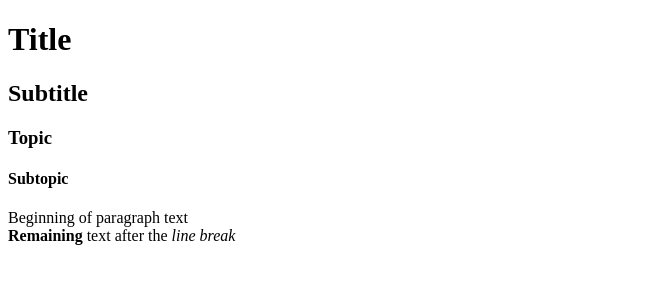
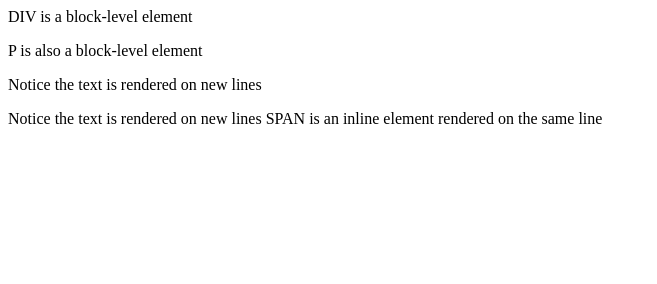
Before and after one commit to MaGo1024/Introduction-to-Html-and-JavaScript, a plain HTML site: page index.html in a window 1280 px wide. Shown: the whole page, without its empty margins (0-657 px from the left). Drawn offline with Linux system fonts and the light colour scheme.

Commit message:
Third update

```diff
--- a/index.html
+++ b/index.html
@@ -4,14 +4,20 @@
     <title>HTML Page</title>
 </head>
 <body>
-    <h1>Title</h1>
-    <h2>Subtitle</h2>
-    <h3>Topic</h3>
-    <h4>Subtopic</h4>
+    <div>
+        DIV is a block-level element
     <p>
-        Beginning of paragraph text
-        <br />
-        <strong>Remaining</strong> text after the <i>line break</i>
+        P is also a block-level element
     </p>
+    <p>
+        Notice the text is rendered on new lines
+    </p>
+    </div>
+    <div>
+        Notice the text is rendered on new lines
+        <span>
+            SPAN is an inline element rendered on the same line
+        </span>
+    </div>
 </body>
 </html>
```
